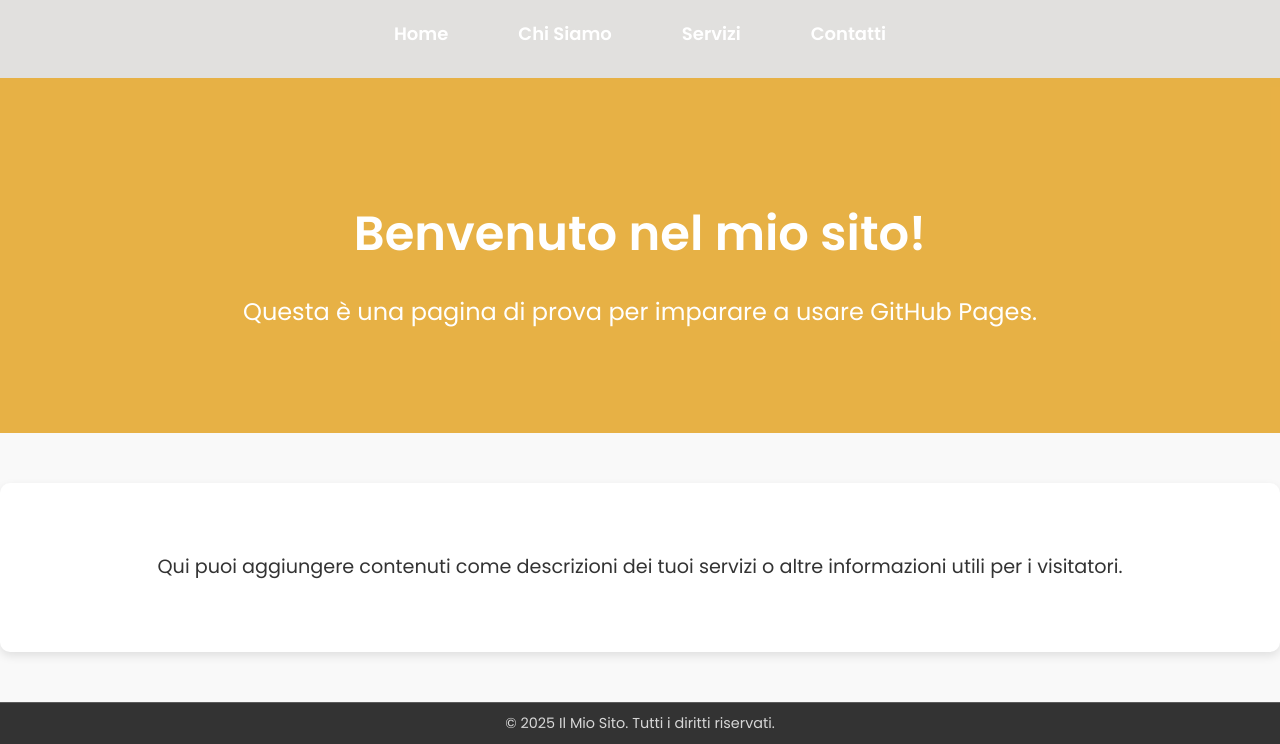
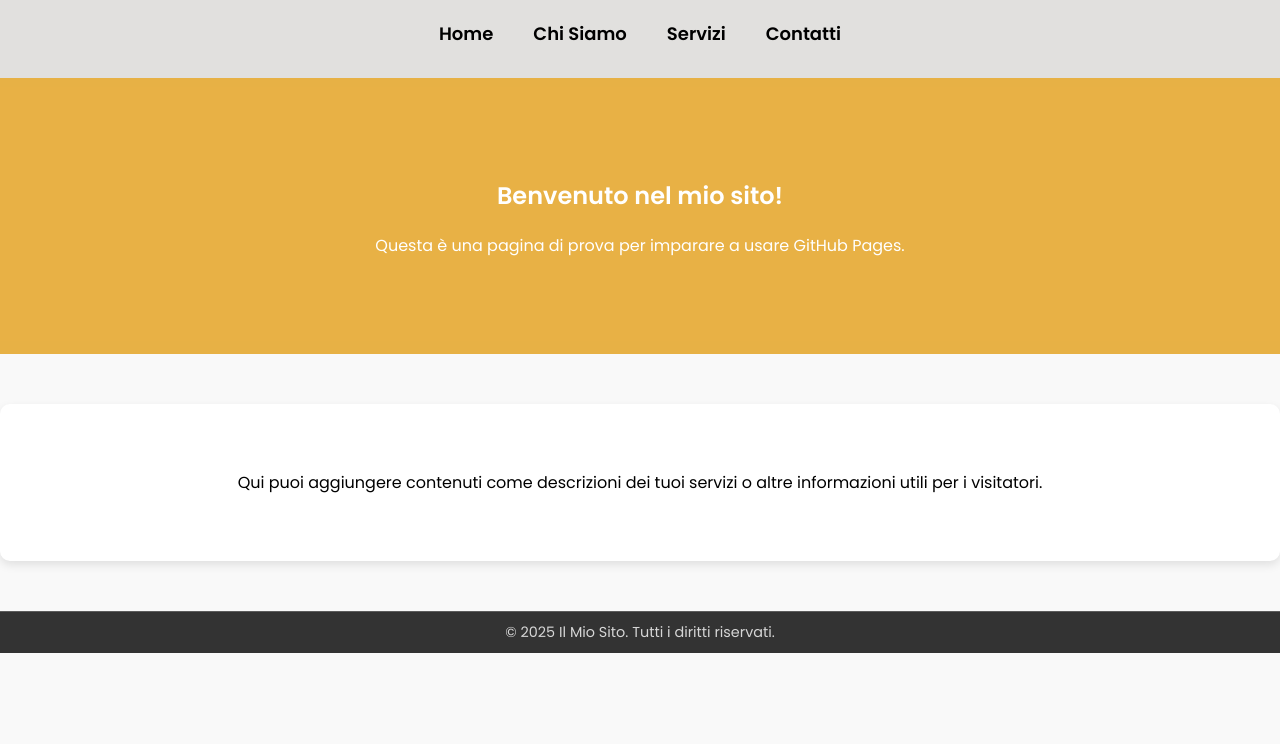
Before and after one commit to Marty-09/crc.github.io, a plain HTML site: page index.html in a window 1280 px wide. Shown: the part 168-912 px from the top of the page. After the commit the page ends 821 px from the top, so only its background shows below. Drawn offline with Linux system fonts and the light colour scheme.

Commit message:
Transizioni, animazioni e effetti

```diff
--- a/script.js
+++ b/script.js
@@ -1 +1,19 @@
 console.log("Sito caricato correttamente!");
+
+document.addEventListener("DOMContentLoaded", function () {
+    const elements = document.querySelectorAll('.content, .contact');
+
+    function revealOnScroll() {
+        elements.forEach(element => {
+            const position = element.getBoundingClientRect().top;
+            const screenHeight = window.innerHeight;
+
+            if (position < screenHeight - 50) {
+                element.classList.add('visible');
+            }
+        });
+    }
+
+    window.addEventListener('scroll', revealOnScroll);
+    revealOnScroll();
+});
--- a/style.css
+++ b/style.css
@@ -15,6 +15,7 @@ body {
     background-color: var(--background-color);
 }
 
+/* HEADER */
 header {
     background-color: #e1e0de;
     color: white;
@@ -22,6 +23,7 @@ header {
     text-align: center;
 }
 
+/* Navbar */
 header .nav-links {
     list-style: none;
     padding: 0;
@@ -35,26 +37,92 @@ header .nav-links li {
 }
 
 header .nav-links a {
-    color: white;
+    color: black;
     text-decoration: none;
     font-weight: bold;
-    transition: color 0.3s, background-color 0.3s;
     font-size: 18px;
+    transition: color 0.3s ease-in-out, background-color 0.3s ease-in-out;
 }
 
 header .nav-links a:hover {
-    color: var(--primary-color); /* Colore al passaggio del mouse */
-    background-color: rgba(0, 0, 0, 0.1); /* Aggiunge un effetto hover */
+    color: var(--primary-color);
+    background-color: rgba(255, 255, 255, 0.1);
     border-radius: 5px;
+    padding: 5px 10px;
 }
 
-main {
-    padding: 50px 10%;
+/* HERO Section */
+.hero {
+    background-color: #e7af3ff7;
+    color: white;
+    text-align: center;
+    padding: 80px 20px;
+    margin-bottom: 50px;
+}
+
+/* Animazione di entrata Hero */
+.hero h1, .hero p {
+    opacity: 0;
+    transform: translateY(20px);
+    animation: fadeInUp 1s ease-out forwards;
+}
+
+@keyframes fadeInUp {
+    from {
+        opacity: 0;
+        transform: translateY(20px);
+    }
+    to {
+        opacity: 1;
+        transform: translateY(0);
+    }
+}
+
+/* LOGO */
+.logo img {
+    height: 150px;
+    width: auto;
+    transition: transform 0.3s ease-in-out;
+}
+
+.logo img:hover {
+    transform: scale(1.1);
+}
+
+/* CONTENT Section */
+.content {
+    padding: 50px 20px;
     background-color: #fff;
+    text-align: center;
+    margin-bottom: 50px;
+    border-radius: 10px;
+    box-shadow: 0 4px 10px rgba(0, 0, 0, 0.1);
+
+    /* Effetto di comparsa con scroll */
+    opacity: 0;
+    transform: translateY(30px);
+    transition: opacity 0.6s ease-out, transform 0.6s ease-out;
+}
+
+.content.visible {
+    opacity: 1;
+    transform: translateY(0);
+}
+
+/* Contact Form */
+.contact {
+    text-align: center;
+    opacity: 0;
+    transform: translateY(30px);
+    transition: opacity 0.6s ease-out, transform 0.6s ease-out;
+}
+
+.contact.visible {
+    opacity: 1;
+    transform: translateY(0);
 }
 
 .contact h1 {
-    text-align: center;
     margin-bottom: 30px;
 }
 
@@ -96,14 +164,15 @@ main {
     background-color: #555;
 }
 
+/* FOOTER */
 footer {
     text-align: center;
     padding: 10px 20px;
     background-color: var(--footer-background-color);
     color: var(--footer-text-color);
     margin-top: 50px;
-    font-size: 0.9em;  /* Aumento della dimensione del font */
-    border-top: 1px solid rgba(255, 255, 255, 0.2)
+    font-size: 0.9em;
+    border-top: 1px solid rgba(255, 255, 255, 0.2);
 }
 
 footer p {
@@ -111,84 +180,29 @@ footer p {
     opacity: 0.8;
 }
 
-/* Stile per i link */
-nav a {
-    text-decoration: none;
-    color: var(--secondary-color);
-    padding: 15px;
-    font-size: 18px;
-    transition: color 0.3s, background-color 0.3s;
-}
-
-nav a:hover {
-    color: var(--primary-color);
-    background-color: rgba(0, 0, 0, 0.1);
-}
-
-/* Hero Section */
-.hero {
-    background-color: #e7af3ff7;  /* Colore di sfondo blu chiaro */
-    color: white;
-    text-align: center;
-    padding: 80px 20px;
-    margin-bottom: 50px;  /* Distanza tra hero e altre sezioni */
-}
-
-.hero h1 {
-    font-size: 3em;  /* Aumento della dimensione del titolo */
-    margin-bottom: 20px;
-}
-
-.hero p {
-    font-size: 1.5em;  /* Aumento della dimensione del paragrafo */
-}
-
-/* Content Section */
-.content {
-    padding: 50px 20px;
-    background-color: #fff;
-    text-align: center;
-    margin-bottom: 50px;
-    border-radius: 10px;  /* Bordo arrotondato */
-    box-shadow: 0 4px 10px rgba(0, 0, 0, 0.1);  /* Aggiungi un'ombra sottile */
-}
-
-.content p {
-    font-size: 1.2em;
-    color: var(--secondary-color);
-    line-height: 1.6;
-}
-
 /* Media Query per dispositivi mobili */
 @media (max-width: 768px) {
     header .nav-links {
-        flex-direction: column;  /* I link si disporranno in colonna su schermi piccoli */
+        flex-direction: column;
     }
 
     header .nav-links li {
-        margin: 10px 0;  /* Aggiungi più spazio tra i link */
+        margin: 10px 0;
     }
 
     .hero h1 {
-        font-size: 2em;  /* Riduci la dimensione del titolo */
+        font-size: 2em;
     }
 
     .hero p {
-        font-size: 1.2em;  /* Riduci la dimensione del paragrafo */
+        font-size: 1.2em;
     }
 
     .content {
-        padding: 30px 10px;  /* Aggiungi meno padding sui dispositivi mobili */
+        padding: 30px 10px;
     }
 
     footer {
-        font-size: 1em;  /* Riduci la dimensione del testo del footer */
+        font-size: 1em;
     }
 }
-
-/* Logo */
-.logo img {
-    height: 150px;
-    width: auto;
-    align-items: center;
-}
```
